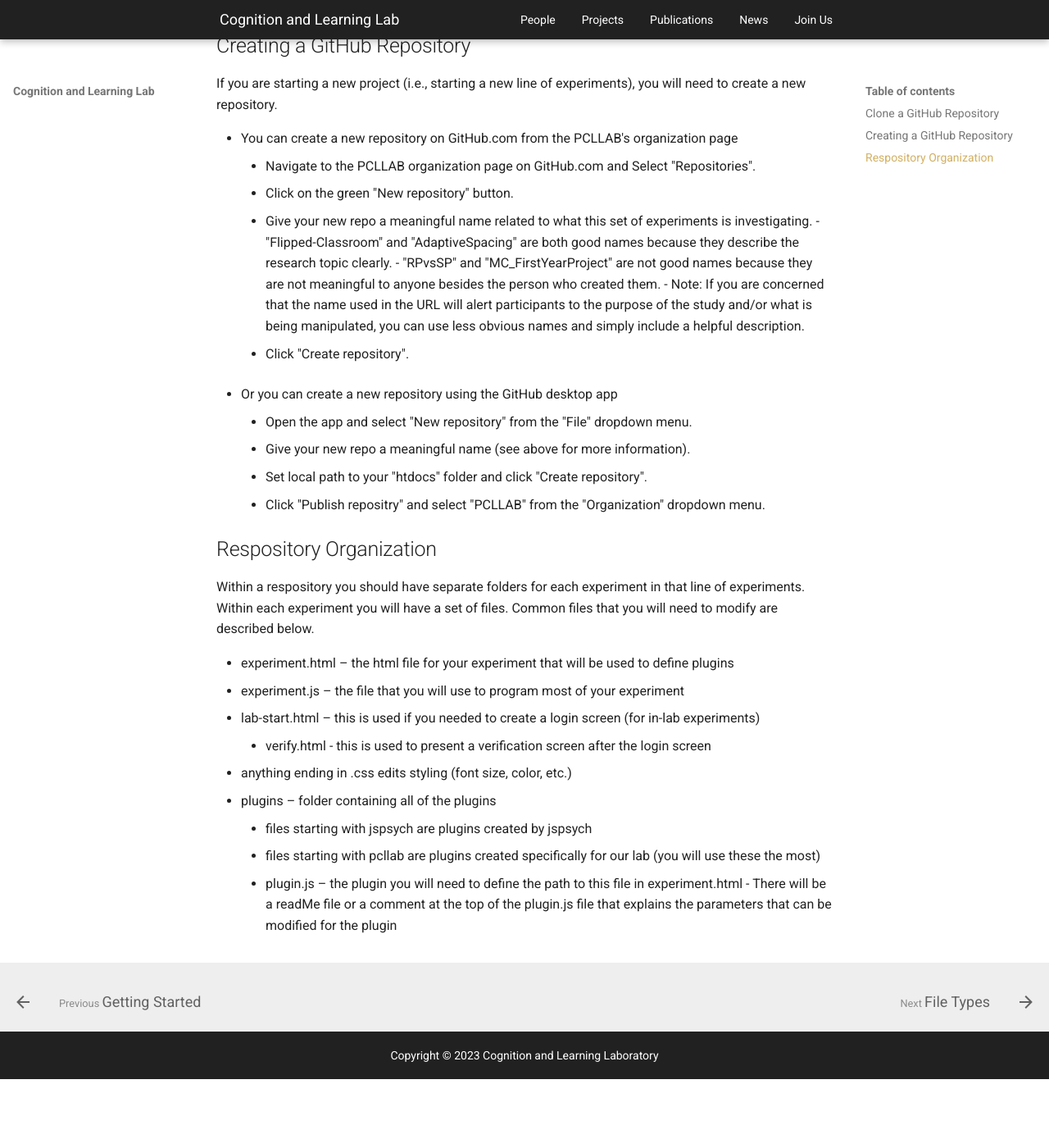
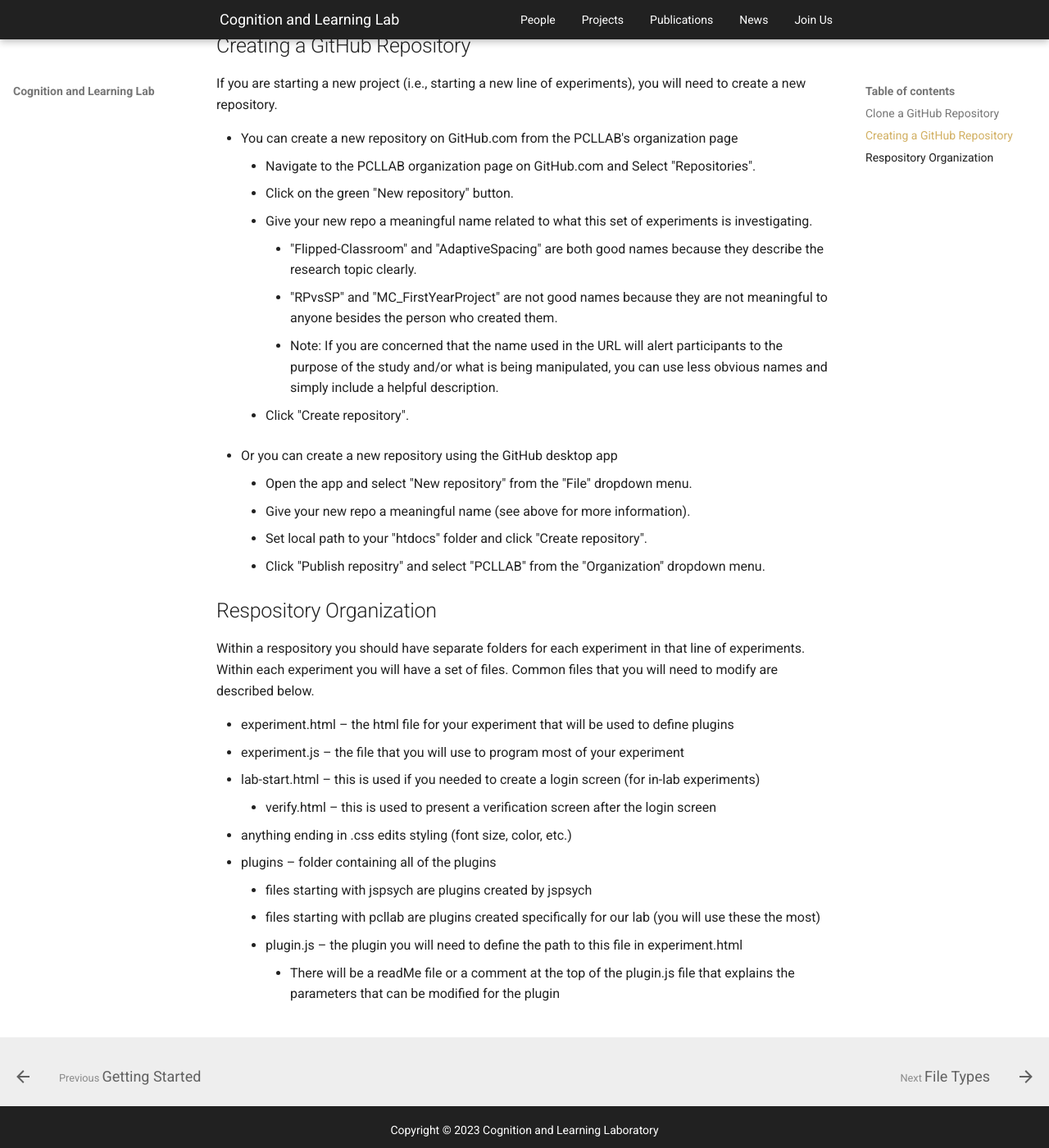
Before and after one commit to shivanya-chandra/pcllab.github.io, an MkDocs documentation site: the page built from docs/handbook/programming-guide/repositories.md, in a window 1280 px wide and 1400 px high, scrolled down 746 px. Shown: the whole window at 82% size. Built offline with MkDocs 1.6.1 and Material for MkDocs 9.7.7, drawn with Linux system fonts in a browser that asks for light colours; comment, search, counter and statistics services are not loaded; before the commit the page ends 2062 px from its top, so only the background shows below that.

```diff
--- a/docs/handbook/programming-guide/repositories.md
+++ b/docs/handbook/programming-guide/repositories.md
@@ -24,16 +24,16 @@ Cloning makes a copy of a GitHub repository locally on your computer. These inst
 
 If you are starting a new project (i.e., starting a new line of experiments), you will need to create a new repository.
 
-- You can create a new repository on GitHub.com from the PCLLAB's organization page
+* You can create a new repository on GitHub.com from the PCLLAB's organization page
   - Navigate to the PCLLAB organization page on GitHub.com and Select "Repositories".
   - Click on the green "New repository" button.
   - Give your new repo a meaningful name related to what this set of experiments is investigating.
-      - "Flipped-Classroom" and "AdaptiveSpacing" are both good names because they describe the research topic clearly.
-      - "RPvsSP" and "MC_FirstYearProject" are not good names because they are not meaningful to anyone besides the person who created them.
-      - Note: If you are concerned that the name used in the URL will alert participants to the purpose of the study and/or what is being manipulated, you can use less obvious names and simply include a helpful description.
+    - "Flipped-Classroom" and "AdaptiveSpacing" are both good names because they describe the research topic clearly.
+    - "RPvsSP" and "MC_FirstYearProject" are not good names because they are not meaningful to anyone besides the person who created them.
+    - Note: If you are concerned that the name used in the URL will alert participants to the purpose of the study and/or what is being manipulated, you can use less obvious names and simply include a helpful description.
   - Click "Create repository".
 
-- Or you can create a new repository using the GitHub desktop app
+* Or you can create a new repository using the GitHub desktop app
   - Open the app and select "New repository" from the "File" dropdown menu.
   - Give your new repo a meaningful name (see above for more information).
   - Set local path to your "htdocs" folder and click "Create repository".
@@ -46,10 +46,10 @@ Within a respository you should have separate folders for each experiment in tha
 - experiment.html – the html file for your experiment that will be used to define plugins
 - experiment.js – the file that you will use to program most of your experiment
 - lab-start.html – this is used if you needed to create a login screen (for in-lab experiments)
-  - verify.html - this is used to present a verification screen after the login screen
+  - verify.html – this is used to present a verification screen after the login screen
 - anything ending in .css edits styling (font size, color, etc.)
-- plugins – folder containing all of the plugins
+* plugins – folder containing all of the plugins
   - files starting with jspsych are plugins created by jspsych
   - files starting with pcllab are plugins created specifically for our lab (you will use these the most)
   - plugin.js – the plugin you will need to define the path to this file in experiment.html
-      - There will be a readMe file or a comment at the top of the plugin.js file that explains the parameters that can be modified for the plugin
+    - There will be a readMe file or a comment at the top of the plugin.js file that explains the parameters that can be modified for the plugin
```
